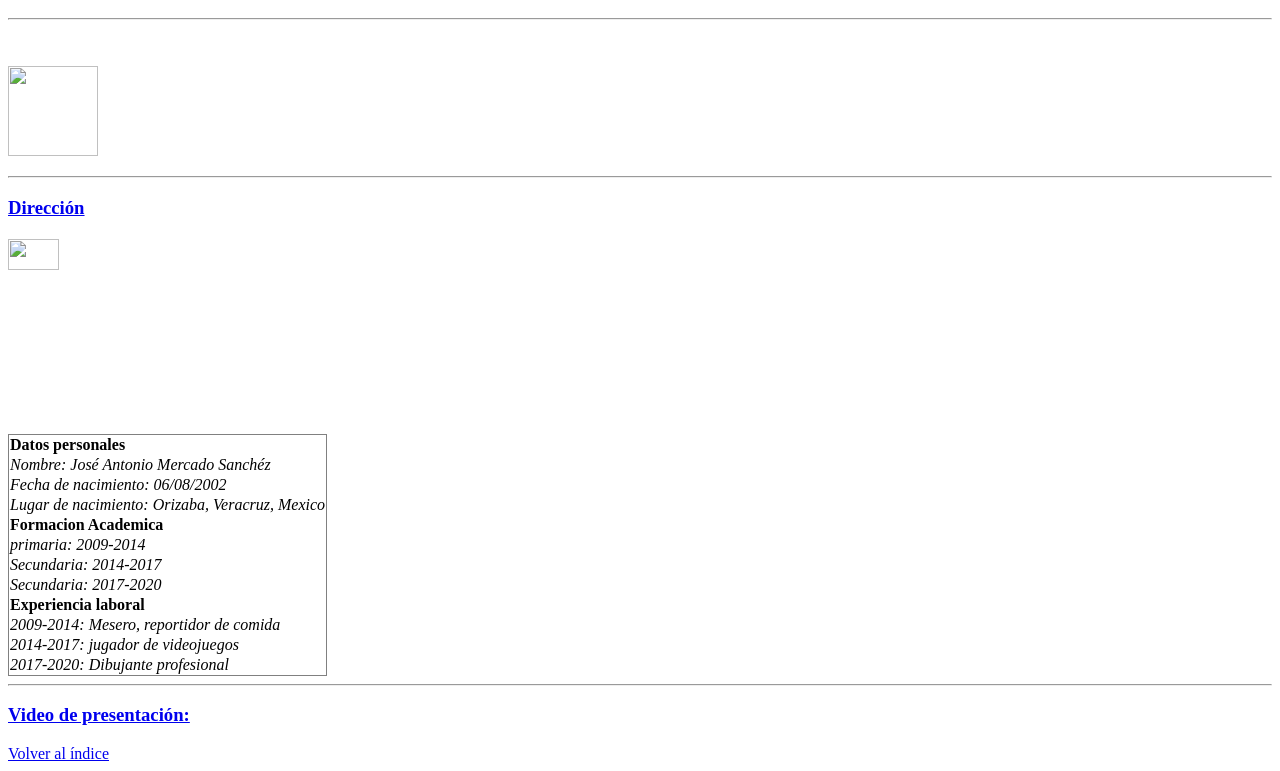
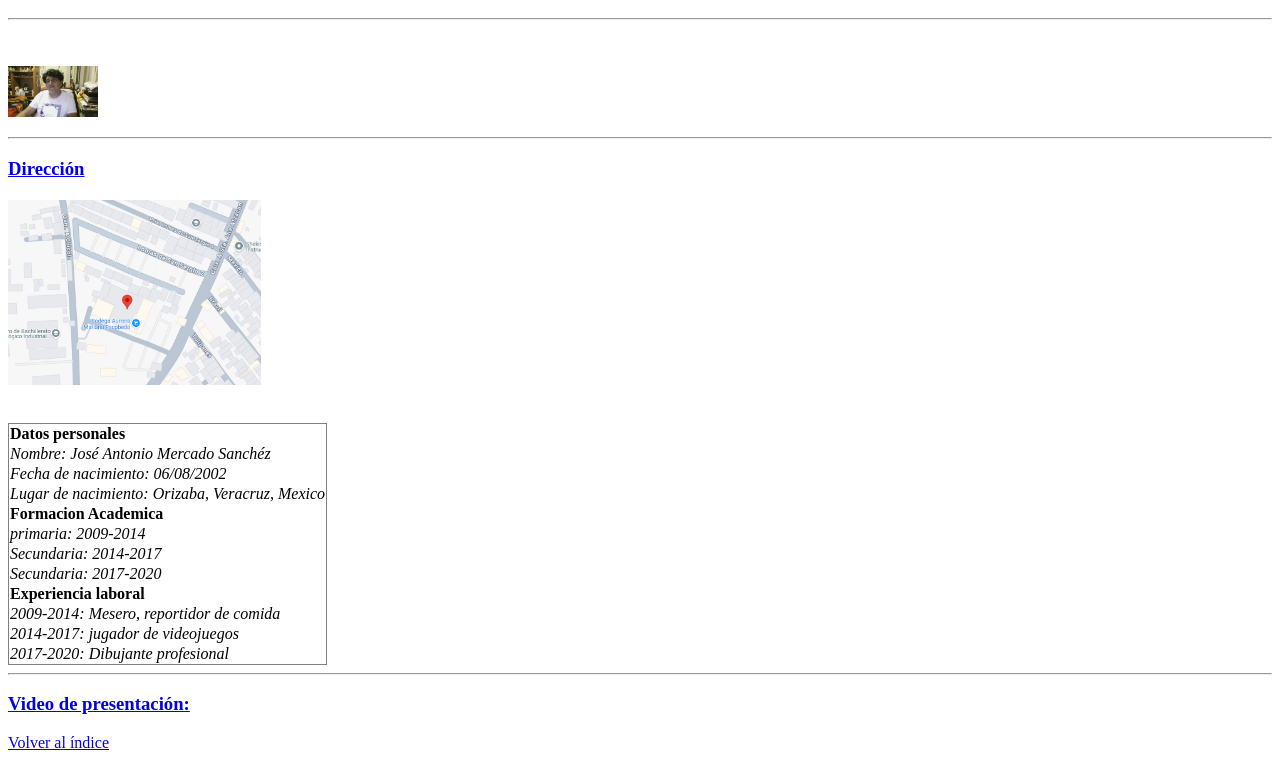
Before and after one commit to Quechulpa/Prac2, a plain HTML site: page Curriculum.html in a window 1280 px wide. Shown: the part 48-819 px from the top of the page. Drawn offline with Linux system fonts and the light colour scheme.

Commit message:
Curriculum.html

```diff
--- a/Curriculum.html
+++ b/Curriculum.html
@@ -4,10 +4,10 @@
 </head>
 <hr>
 <br>
-<a> <h2 align=Left> <img src="img/fotito.jpg" width=90px> </h2></a>
+<a> <h2 align=Left> <img src="fotito.jpg" width=90px> </h2></a>
 <hr>
 <h3 align=left><A HREF="https://maps.app.goo.gl/5hwtT5F91SJKYNHk6" target="blank"> Dirección </a> </h3>
-<a> <h2 align=Left> <img src="img/ubicacion.png" width="20%"> </h2></a>
+<a> <h2 align=Left> <img src="ubicacion.png" width="20%"> </h2></a>
 <br>
 <table frame="border" rules="none">
     <tr>
```
